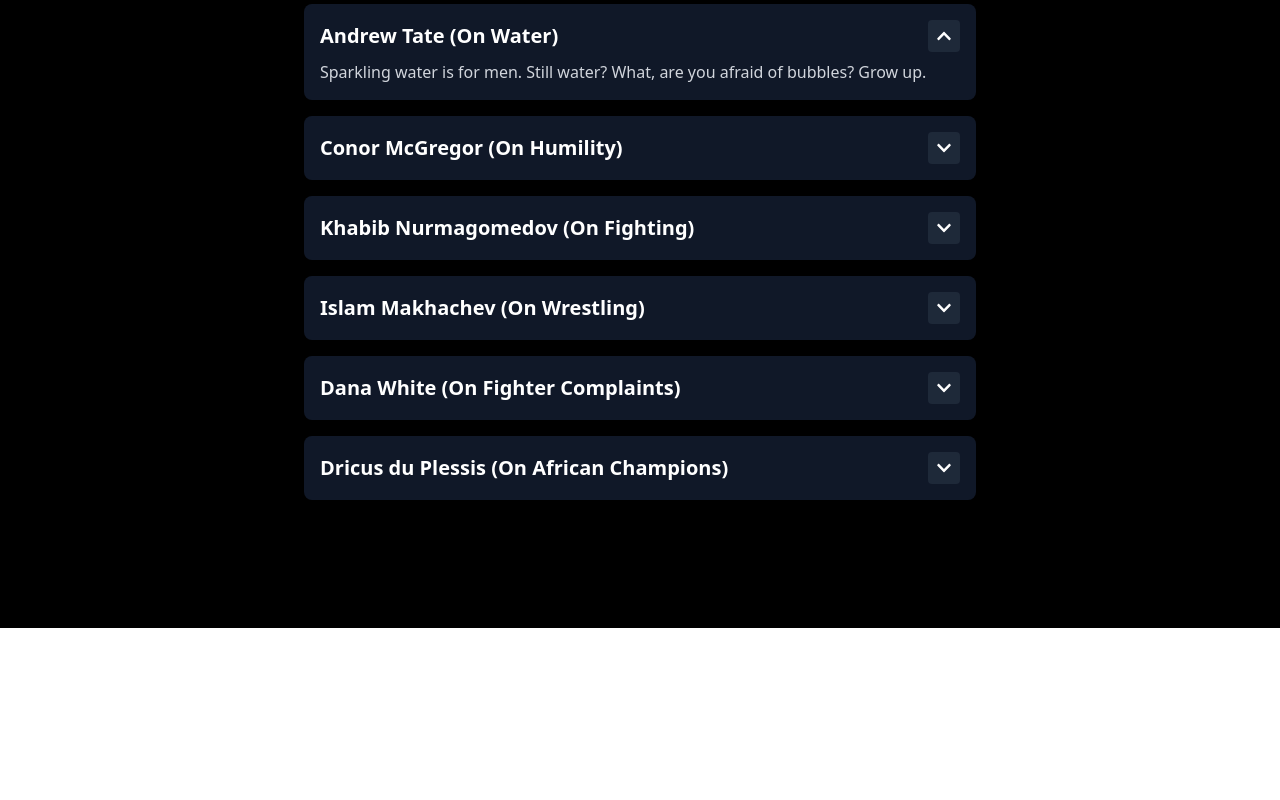
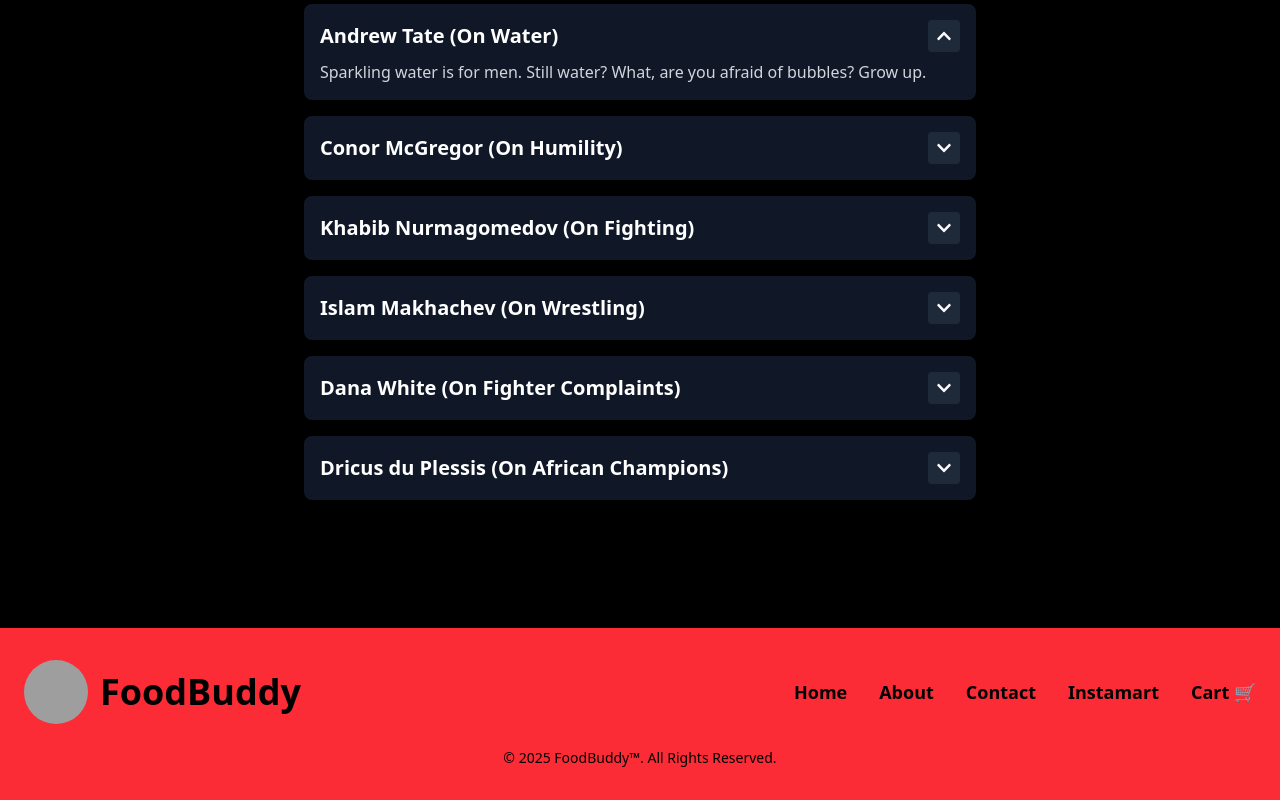
Before and after one commit to Chennareddy44/FoodBuddy, a React (Vite) app: page /Instamart in a window 1280 px wide. Shown: the part 254-1054 px from the top of the page. Before the commit the page ends 882 px from the top, so only its background shows below. Built offline with nearby package versions, Linux system fonts and the light colour scheme; grey boxes are pictures that could not be loaded.

Commit message:
Add footer with functionality

```diff
--- a/src/App.jsx
+++ b/src/App.jsx
@@ -3,6 +3,7 @@
 import "./Styles.css";
 import Header from "./Header";
 import Body from "./Body";
+import Footer from "./Footer";
 import About from "./About";
 import Contact from "./Contact";
 import ErrorPage from "./ErrorPage";
@@ -36,6 +37,7 @@
     <userContext.Provider value={{ cartItems, setCartItems }}>
       <Header />
       <Outlet />
+      <Footer />
     </userContext.Provider>
   );
 };
--- /dev/null
+++ b/src/Footer.jsx
@@ -0,0 +1,60 @@
+import React from "react";
+import { Link } from "react-router-dom";
+
+const Footer = () => {
+  return (
+    <div className="bg-red-500 text-black py-8">
+      <div className="container mx-auto px-6">
+        <div className="flex justify-between items-center mb-6">
+          <Link to="/" className="flex items-center space-x-3 cursor-pointer">
+            <img
+              className="w-16 h-16 rounded-full"
+              alt="FoodBuddy Logo"
+              src="https://encrypted-tbn0.gstatic.com/images?q=tbn:ANd9GcR27IuFnOSegUNusrDJA3xJFDJ9haLasFSnvw&s"
+            />
+            <h2 className="text-4xl font-bold text-black">FoodBuddy</h2>
+          </Link>
+
+          <div className="flex space-x-8">
+            <Link
+              to="/"
+              className="text-black font-semibold text-lg hover:text-white cursor-pointer transition duration-300"
+            >
+              Home
+            </Link>
+            <Link
+              to="/About"
+              className="text-black font-semibold text-lg hover:text-white cursor-pointer transition duration-300"
+            >
+              About
+            </Link>
+            <Link
+              to="/Contact"
+              className="text-black font-semibold text-lg hover:text-white cursor-pointer transition duration-300"
+            >
+              Contact
+            </Link>
+            <Link
+              to="/Instamart"
+              className="text-black font-semibold text-lg hover:text-white cursor-pointer transition duration-300"
+            >
+              Instamart
+            </Link>
+            <Link
+              to="/Cart"
+              className="text-black font-semibold text-lg hover:text-white cursor-pointer transition duration-300"
+            >
+              Cart 🛒
+            </Link>
+          </div>
+        </div>
+
+        <div className="text-center text-sm text-black">
+          <p>&copy; 2025 FoodBuddy™. All Rights Reserved.</p>
+        </div>
+      </div>
+    </div>
+  );
+};
+
+export default Footer;
--- a/src/Header.jsx
+++ b/src/Header.jsx
@@ -21,10 +21,6 @@
       <Title />
 
       <div className="flex gap-3">
-        <button className="px-3 py-1 font-bold text-white bg-gray-800 rounded-md shadow-md transition-all duration-300 hover:bg-gray-900 active:scale-95 cursor-pointer">
-          {isOnline ? "✅ Online" : "🔴 Offline"}
-        </button>
-
         {[
           { path: "/", label: "Home" },
           { path: "/About", label: "About" },
@@ -39,6 +35,10 @@
           </Link>
         ))}
 
+        <button className="px-3 py-1 font-bold text-white bg-gray-800 rounded-md shadow-md transition-all duration-300 hover:bg-gray-900 active:scale-95">
+          {isOnline ? "✅ Online" : "🔴 Offline"}
+        </button>
+
         <button
           onClick={() => setLoggedIn(!isLoggedIn)}
           className="px-4 py-2 font-bold text-white bg-yellow-500 rounded-md shadow-md transition-all duration-300 hover:bg-yellow-600 active:scale-95 cursor-pointer"
```
